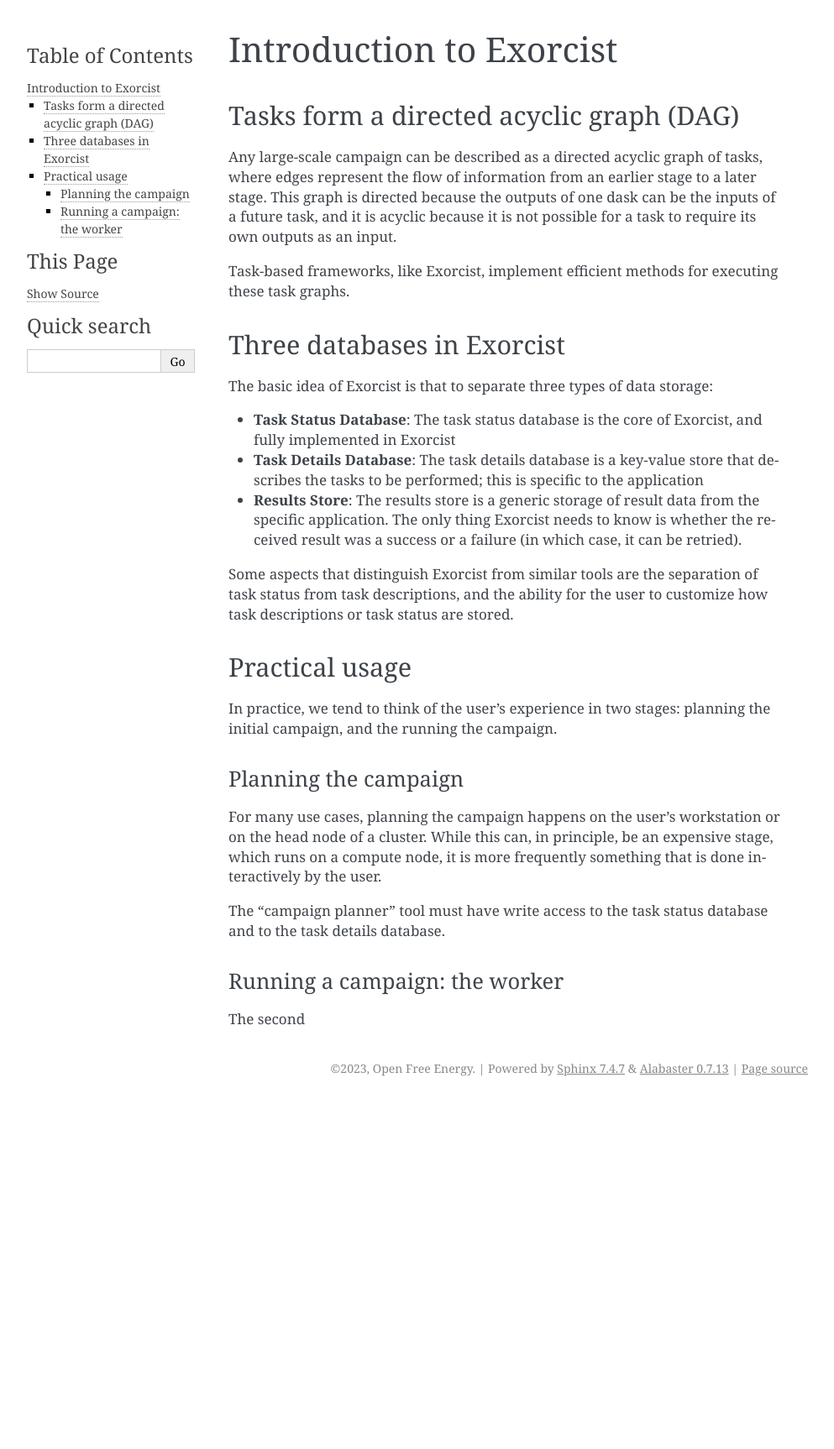
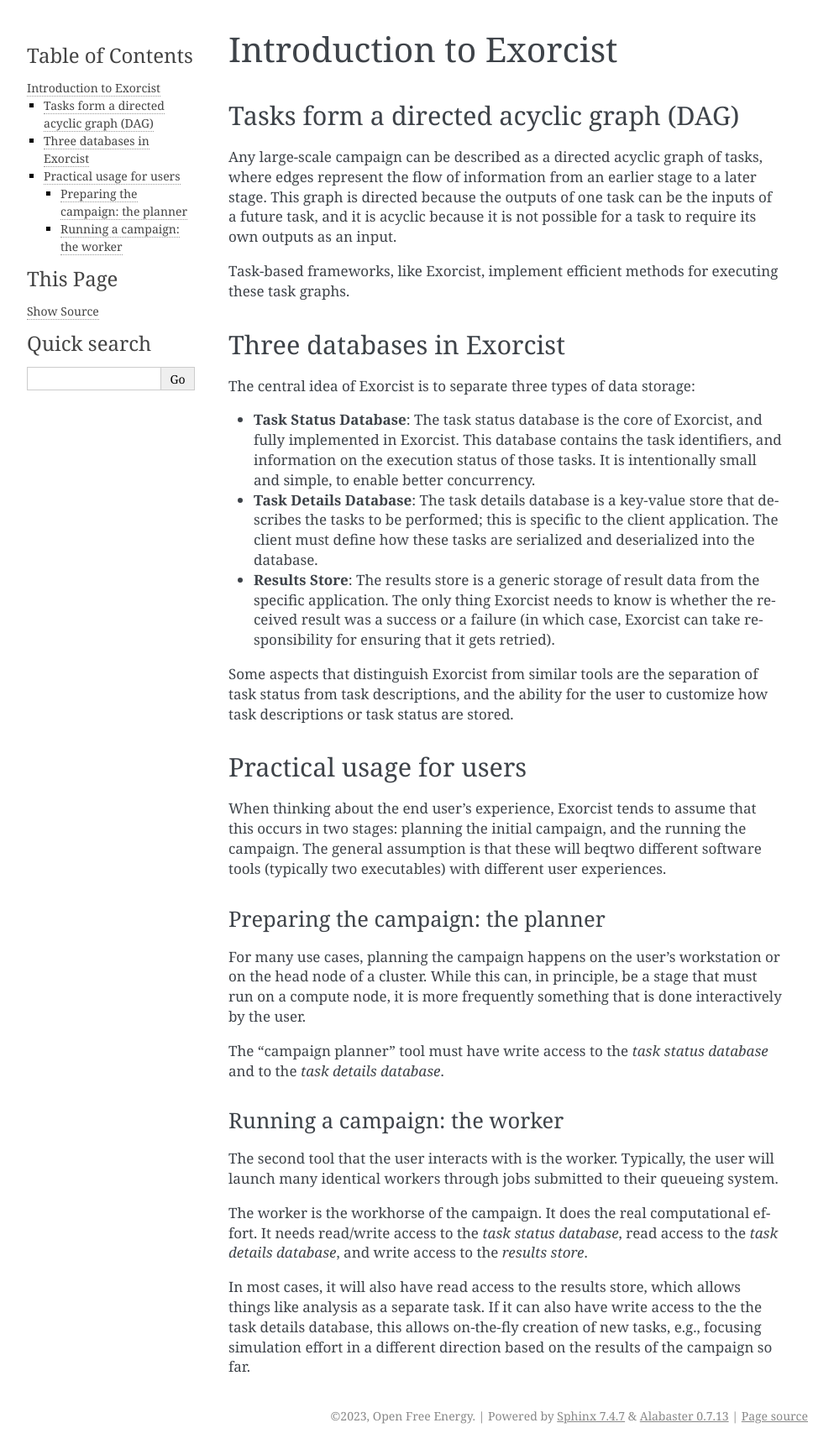
Before and after one commit to OpenFreeEnergy/exorcist, a Sphinx documentation site: the page built from docs/guide/intro.rst, in a window 1280 px wide. Shown: the whole page at 84% size, without its empty margins (148-1141 px from the left). Built offline with Sphinx 7.4.7, drawn with Linux system fonts in a browser that asks for light colours; before the commit the page ends 1312 px from its top, so only the background shows below that.

Commit message:
Some updates

```diff
--- a/docs/conf.py
+++ b/docs/conf.py
@@ -22,8 +22,6 @@
 templates_path = ['_templates']
 exclude_patterns = ['_build', 'Thumbs.db', '.DS_Store']
 
-
-
 # -- Options for HTML output -------------------------------------------------
 # https://www.sphinx-doc.org/en/master/usage/configuration.html#options-for-html-output
 
--- a/docs/guide/intro.rst
+++ b/docs/guide/intro.rst
@@ -6,7 +6,7 @@
 
 Any large-scale campaign can be described as a directed acyclic graph of
 tasks, where edges represent the flow of information from an earlier stage
-to a later stage. This graph is directed because the outputs of one dask can
+to a later stage. This graph is directed because the outputs of one task can
 be the inputs of a future task, and it is acyclic because it is not possible
 for a task to require its own outputs as an input.
 
@@ -16,40 +16,58 @@
 Three databases in Exorcist
 ---------------------------
 
-The basic idea of Exorcist is that to separate three types of data storage:
+The central idea of Exorcist is to separate three types of data storage:
 
 * **Task Status Database**: The task status database is the core of
-  Exorcist, and fully implemented in Exorcist
+  Exorcist, and fully implemented in Exorcist. This database contains the
+  task identifiers, and information on the execution status of those tasks.
+  It is intentionally small and simple, to enable better concurrency.
 * **Task Details Database**: The task details database is a key-value store
   that describes the tasks to be performed; this is specific to the
-  application
+  client application. The client must define how these tasks are serialized
+  and deserialized into the database.
 * **Results Store**: The results store is a generic storage of result data
   from the specific application. The only thing Exorcist needs to know is
-  whether the received result was a success or a failure (in which case, it
-  can be retried).
+  whether the received result was a success or a failure (in which case,
+  Exorcist can take responsibility for ensuring that it gets retried).
 
 Some aspects that distinguish Exorcist from similar tools are the separation
 of task status from task descriptions, and the ability for the user to
 customize how task descriptions or task status are stored.
 
-Practical usage
----------------
+Practical usage for users
+-------------------------
 
-In practice, we tend to think of the user's experience in two stages:
-planning the initial campaign, and the running the campaign.
+When thinking about the end user's experience, Exorcist tends to assume that
+this occurs in two stages: planning the initial campaign, and the running
+the campaign. The general assumption is that these will beqtwo different
+software tools (typically two executables) with different user experiences.
 
-Planning the campaign
-~~~~~~~~~~~~~~~~~~~~~
+Preparing the campaign: the planner
+~~~~~~~~~~~~~~~~~~~~~~~~~~~~~~~~~~~
 
 For many use cases, planning the campaign happens on the user's workstation
-or on the head node of a cluster. While this can, in principle, be an
-expensive stage, which runs on a compute node, it is more frequently
-something that is done interactively by the user.
+or on the head node of a cluster. While this can, in principle, be a stage
+that must run on a compute node, it is more frequently something that is
+done interactively by the user.
 
-The "campaign planner" tool must have write access to the task status
-database and to the task details database.
+The "campaign planner" tool must have write access to the *task status
+database* and to the *task details database*.
+
 
 Running a campaign: the worker
 ~~~~~~~~~~~~~~~~~~~~~~~~~~~~~~
 
-The second
+The second tool that the user interacts with is the worker. Typically, the
+user will launch many identical workers through jobs submitted to their
+queueing system.
+
+The worker is the workhorse of the campaign. It does the real computational
+effort. It needs read/write access to the *task status database*, read access
+to the *task details database*, and write access to the *results store*.
+
+In most cases, it will also have read access to the results store, which
+allows things like analysis as a separate task. If it can also have write
+access to the the task details database, this allows on-the-fly creation of
+new tasks, e.g., focusing simulation effort in a different direction based
+on the results of the campaign so far.
```
Also changed, not shown: docs/index.rst (+11 -6 lines).
